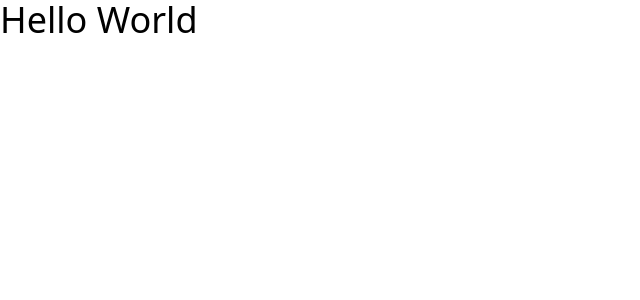
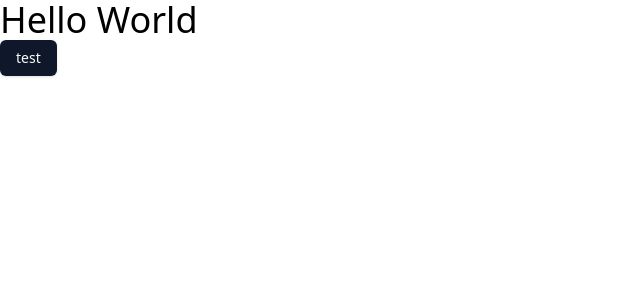
Before and after one commit to gregimbeau/android_app, a Nuxt app: page / in a window 1280 px wide. Shown: the top 300 px of the page, without its empty margins (0-640 px from the left). Built offline with nearby package versions, Linux system fonts and the light colour scheme.

Commit message:
added shadcn ui instead of nuxt commons

```diff
--- /dev/null
+++ b/assets/css/tailwind.css
@@ -0,0 +1,69 @@
+@tailwind base;
+@tailwind components;
+@tailwind utilities;
+
+@layer base {
+  :root {
+    --background: 0 0% 100%;
+    --foreground: 222.2 84% 4.9%;
+
+    --muted: 210 40% 96.1%;
+    --muted-foreground: 215.4 16.3% 46.9%;
+
+    --popover: 0 0% 100%;
+    --popover-foreground: 222.2 84% 4.9%;
+
+    --card: 0 0% 100%;
+    --card-foreground: 222.2 84% 4.9%;
+
+    --border: 214.3 31.8% 91.4%;
+    --input: 214.3 31.8% 91.4%;
+
+    --primary: 222.2 47.4% 11.2%;
+    --primary-foreground: 210 40% 98%;
+
+    --secondary: 210 40% 96.1%;
+    --secondary-foreground: 222.2 47.4% 11.2%;
+
+    --accent: 210 40% 96.1%;
+    --accent-foreground: 222.2 47.4% 11.2%;
+
+    --destructive: 0 84.2% 60.2%;
+    --destructive-foreground: 210 40% 98%;
+
+    --ring: 222.2 84% 4.9%;
+
+    --radius: 0.5rem;
+  }
+
+  .dark {
+    --background: 222.2 84% 4.9%;
+    --foreground: 210 40% 98%;
+
+    --muted: 217.2 32.6% 17.5%;
+    --muted-foreground: 215 20.2% 65.1%;
+
+    --popover: 222.2 84% 4.9%;
+    --popover-foreground: 210 40% 98%;
+
+    --card: 222.2 84% 4.9%;
+    --card-foreground: 210 40% 98%;
+
+    --border: 217.2 32.6% 17.5%;
+    --input: 217.2 32.6% 17.5%;
+
+    --primary: 210 40% 98%;
+    --primary-foreground: 222.2 47.4% 11.2%;
+
+    --secondary: 217.2 32.6% 17.5%;
+    --secondary-foreground: 210 40% 98%;
+
+    --accent: 217.2 32.6% 17.5%;
+    --accent-foreground: 210 40% 98%;
+
+    --destructive: 0 62.8% 30.6%;
+    --destructive-foreground: 210 40% 98%;
+
+    --ring: 212.7 26.8% 83.9%;
+  }
+}
--- /dev/null
+++ b/components/ui/button/Button.vue
@@ -0,0 +1,26 @@
+<script setup lang="ts">
+import type { HTMLAttributes } from 'vue'
+import { Primitive, type PrimitiveProps } from 'radix-vue'
+import { type ButtonVariants, buttonVariants } from '.'
+import { cn } from '@/lib/utils'
+
+interface Props extends PrimitiveProps {
+  variant?: ButtonVariants['variant']
+  size?: ButtonVariants['size']
+  class?: HTMLAttributes['class']
+}
+
+const props = withDefaults(defineProps<Props>(), {
+  as: 'button',
+})
+</script>
+
+<template>
+  <Primitive
+    :as="as"
+    :as-child="asChild"
+    :class="cn(buttonVariants({ variant, size }), props.class)"
+  >
+    <slot />
+  </Primitive>
+</template>
--- /dev/null
+++ b/components/ui/button/index.ts
@@ -0,0 +1,35 @@
+import { type VariantProps, cva } from 'class-variance-authority'
+
+export { default as Button } from './Button.vue'
+
+export const buttonVariants = cva(
+  'inline-flex items-center justify-center whitespace-nowrap rounded-md text-sm font-medium transition-colors focus-visible:outline-none focus-visible:ring-1 focus-visible:ring-ring disabled:pointer-events-none disabled:opacity-50',
+  {
+    variants: {
+      variant: {
+        default: 'bg-primary text-primary-foreground shadow hover:bg-primary/90',
+        destructive:
+          'bg-destructive text-destructive-foreground shadow-sm hover:bg-destructive/90',
+        outline:
+          'border border-input bg-background shadow-sm hover:bg-accent hover:text-accent-foreground',
+        secondary:
+          'bg-secondary text-secondary-foreground shadow-sm hover:bg-secondary/80',
+        ghost: 'hover:bg-accent hover:text-accent-foreground',
+        link: 'text-primary underline-offset-4 hover:underline',
+      },
+      size: {
+        default: 'h-9 px-4 py-2',
+        xs: 'h-7 rounded px-2',
+        sm: 'h-8 rounded-md px-3 text-xs',
+        lg: 'h-10 rounded-md px-8',
+        icon: 'h-9 w-9',
+      },
+    },
+    defaultVariants: {
+      variant: 'default',
+      size: 'default',
+    },
+  },
+)
+
+export type ButtonVariants = VariantProps<typeof buttonVariants>
--- /dev/null
+++ b/lib/utils.ts
@@ -0,0 +1,6 @@
+import { type ClassValue, clsx } from 'clsx'
+import { twMerge } from 'tailwind-merge'
+
+export function cn(...inputs: ClassValue[]) {
+  return twMerge(clsx(inputs))
+}
--- a/nuxt.config.ts
+++ b/nuxt.config.ts
@@ -3,7 +3,16 @@
   compatibilityDate: '2024-04-03',
   ssr: false,
   devtools: { enabled: true },
-  modules: [
-    '@nuxtjs/tailwindcss'
-  ]
+  modules: ['@nuxtjs/tailwindcss', "shadcn-nuxt"],
+  shadcn: {
+    /**
+     * Prefix for all the imported component
+     */
+    prefix: '',
+    /**
+     * Directory that the component lives in.
+     * @default "./components/ui"
+     */
+    componentDir: './components/ui'
+  }
 })
--- a/pages/index.vue
+++ b/pages/index.vue
@@ -2,4 +2,9 @@
 
 <h1 class="text-4xl">Hello World</h1>
 
+<Button>test</Button>
+
+
+
+
 </template>
--- /dev/null
+++ b/tailwind.config.js
@@ -0,0 +1,86 @@
+const animate = require("tailwindcss-animate")
+
+/** @type {import('tailwindcss').Config} */
+module.exports = {
+  darkMode: ["class"],
+  safelist: ["dark"],
+  prefix: "",
+
+  theme: {
+    container: {
+      center: true,
+      padding: "2rem",
+      screens: {
+        "2xl": "1400px",
+      },
+    },
+    extend: {
+      colors: {
+        border: "hsl(var(--border))",
+        input: "hsl(var(--input))",
+        ring: "hsl(var(--ring))",
+        background: "hsl(var(--background))",
+        foreground: "hsl(var(--foreground))",
+        primary: {
+          DEFAULT: "hsl(var(--primary))",
+          foreground: "hsl(var(--primary-foreground))",
+        },
+        secondary: {
+          DEFAULT: "hsl(var(--secondary))",
+          foreground: "hsl(var(--secondary-foreground))",
+        },
+        destructive: {
+          DEFAULT: "hsl(var(--destructive))",
+          foreground: "hsl(var(--destructive-foreground))",
+        },
+        muted: {
+          DEFAULT: "hsl(var(--muted))",
+          foreground: "hsl(var(--muted-foreground))",
+        },
+        accent: {
+          DEFAULT: "hsl(var(--accent))",
+          foreground: "hsl(var(--accent-foreground))",
+        },
+        popover: {
+          DEFAULT: "hsl(var(--popover))",
+          foreground: "hsl(var(--popover-foreground))",
+        },
+        card: {
+          DEFAULT: "hsl(var(--card))",
+          foreground: "hsl(var(--card-foreground))",
+        },
+      },
+      borderRadius: {
+      	xl: "calc(var(--radius) + 4px)",
+        lg: "var(--radius)",
+        md: "calc(var(--radius) - 2px)",
+        sm: "calc(var(--radius) - 4px)",
+      },
+      keyframes: {
+        "accordion-down": {
+          from: { height: 0 },
+          to: { height: "var(--radix-accordion-content-height)" },
+        },
+        "accordion-up": {
+          from: { height: "var(--radix-accordion-content-height)" },
+          to: { height: 0 },
+        },
+        "collapsible-down": {
+          from: { height: 0 },
+          to: { height: 'var(--radix-collapsible-content-height)' },
+        },
+        "collapsible-up": {
+          from: { height: 'var(--radix-collapsible-content-height)' },
+          to: { height: 0 },
+        },
+      },
+      animation: {
+        "accordion-down": "accordion-down 0.2s ease-out",
+        "accordion-up": "accordion-up 0.2s ease-out",
+        "collapsible-down": "collapsible-down 0.2s ease-in-out",
+        "collapsible-up": "collapsible-up 0.2s ease-in-out",
+      },
+    },
+  },
+  plugins: [animate],
+}
```
Also changed, not shown: package.json (+9 -1 lines), components.json (added), 1 other file (tests, documents, lock files or other folders).
